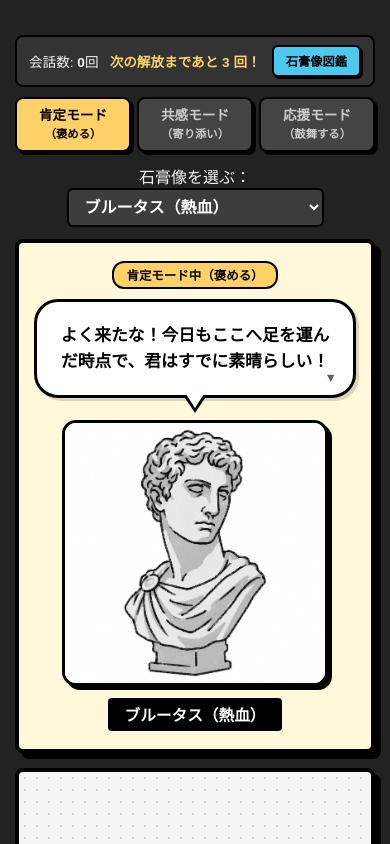
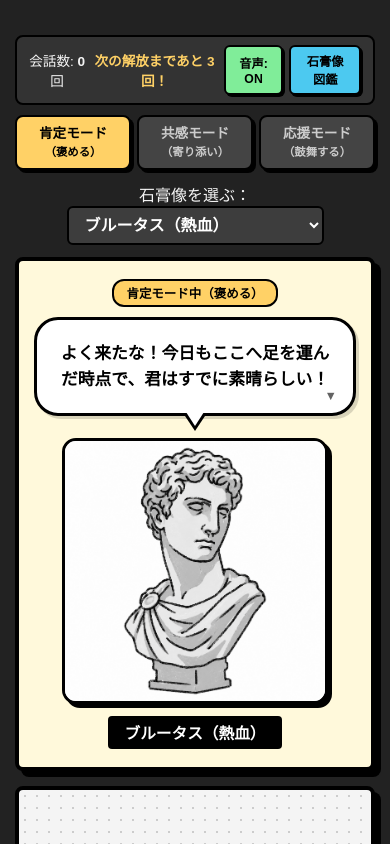
Before and after one commit to withers1107-cyber/gs_localstorage_kadai, a plain HTML site: page index.html in a window 390 px wide. Shown: the top 844 px of the page. Drawn offline with Linux system fonts and the light colour scheme.

```diff
--- a/css/style.css
+++ b/css/style.css
@@ -7,7 +7,28 @@ body {
     padding: 15px;
     text-align: center;
   }
+  /* 音声ON/OFFボタン */
+.sound-toggle-btn {
+  background: #80ed99;
+  color: #000;
+  border: 2px solid #000;
+  border-radius: 6px;
+  padding: 5px 10px;
+  font-weight: bold;
+  cursor: pointer;
+  box-shadow: 2px 2px 0px #000;
+  font-size: 0.9em;
+}
 
+.sound-toggle-btn.muted {
+  background: #adb5bd;
+  color: #333;
+}
+
+.sound-toggle-btn:active {
+  transform: translate(2px, 2px);
+  box-shadow: none;
+}
   /* ステータス＆図鑑ボタンバー */
   .status-bar {
     background: #333;
@@ -522,3 +543,15 @@ body {
     font-weight: bold;
     cursor: pointer;
   }
+  .statue-img-wrap img {
+    width: 100%;
+    height: 100%;
+    object-fit: cover;
+    object-position: top center;
+  }
+
+  /* 縦長画像（ミロのヴィーナスなど）を枠内に全体収める設定 */
+  .statue-img-wrap img.fit-contain {
+    object-fit: contain;
+    background: #fff;
+  }
--- a/index.html
+++ b/index.html
@@ -7,12 +7,14 @@
   <link rel="stylesheet" href="./css/style.css">
 </head>
 <body>
-
   <!-- ステータス＆図鑑ボタンバー -->
   <div class="status-bar">
     <span>会話数: <b id="talk-count">0</b>回</span>
     <span class="next-unlock" id="next-unlock-text">次の解放まであと3回！</span>
-    <button class="dex-open-btn" onclick="openDex()">石膏像図鑑</button>
+    <div style="display: flex; gap: 6px;">
+      <button class="sound-toggle-btn" id="sound-toggle-btn" onclick="toggleSound()">音声: ON</button>
+      <button class="dex-open-btn" onclick="openDex()">石膏像図鑑</button>
+    </div>
   </div>
 
   <!-- 3モード切り替えボタン -->
--- a/js/main.js
+++ b/js/main.js
@@ -45,6 +45,7 @@ const statues = {
   venus: {
     name: 'ミロのヴィーナス（癒やし）',
     unlockCount: 0,
+    fitContain: true,
     profile: '包容力あふれる優しい女神。肯定では魅力を称え、共感では寄り添い、応援では温かく背中を押す。',
     img: 'images/venus.jpg',
     fallbackImg: 'https://placehold.jp',
@@ -312,6 +313,7 @@ const statues = {
 
 let logs = JSON.parse(localStorage.getItem('statueLogs')) || new Array();
 let talkCount = Number(localStorage.getItem('statueTalkCount')) || 0;
+let isSoundOn = localStorage.getItem('statueSoundOn') !== 'false';
 
 localStorage.removeItem('statuePhotos');
 
@@ -321,7 +323,27 @@ const statues = {
 const speechEl = document.getElementById('statue-speech');
 const cursorEl = document.getElementById('rpg-cursor');
 
-  // RPG風タイプライター演出用のタイマー管理
+function updateSoundButton() {
+  const btn = document.getElementById('sound-toggle-btn');
+  if (!btn) return;
+  if (isSoundOn) {
+    btn.textContent = '音声: ON';
+    btn.classList.remove('muted');
+  } else {
+    btn.textContent = '音声: OFF';
+    btn.classList.add('muted');
+  }
+}
+
+function toggleSound() {
+  isSoundOn = !isSoundOn;
+  localStorage.setItem('statueSoundOn', isSoundOn);
+  updateSoundButton();
+  if (!isSoundOn && 'speechSynthesis' in window) {
+    speechSynthesis.cancel();
+  }
+}
+
 let delayTimer = null;
 let typeTimer = null;
 let currentFullText = '';
@@ -338,7 +360,6 @@ const statues = {
   }
 }
 
-  // 吹き出しをクリックしたら演出をスキップして全文表示
 function finishTypingImmediately() {
   if (!delayTimer && !typeTimer) return;
   stopTypingTimers();
@@ -352,7 +373,6 @@ const statues = {
   }
 }
 
-  // RPG風に「間」を置いてから1文字ずつカタカタ表示する関数
 function showRpgMessage(text, pitch, rate, delayMs, onComplete) {
   stopTypingTimers();
   currentFullText = text;
@@ -369,7 +389,6 @@ const statues = {
     speechEl.classList.remove('thinking-dots');
     speechEl.textContent = '';
 
-      // セリフが流れ始めるタイミングで音声も再生
     if (pitch !== null) {
       speak(text, pitch, rate);
     }
@@ -527,6 +546,7 @@ const statues = {
   chatLogEl.scrollTop = chatLogEl.scrollHeight;
 }
 
+updateSoundButton();
 updateModeButtons();
 renderSelectorAndProgress();
 updateStatueUI(false);
@@ -549,6 +569,7 @@ const statues = {
 
   imgEl.onerror = () => { imgEl.src = data.fallbackImg; };
   imgEl.src = data.img;
+  imgEl.classList.toggle('fit-contain', Boolean(data.fitContain));
 
   if (speakGreeting) {
     showRpgMessage(modeLines.greeting, data.pitch, data.rate, 250, null);
@@ -600,10 +621,8 @@ const statues = {
 
   renderSelectorAndProgress();
 
-    // まず自分の発言を履歴に即座に追加
   appendBubble('あなた', userText, true);
 
-    // 650ミリ秒の間（・・・・）を置いてから、RPGのように1文字ずつ石膏像がしゃべり始める
   showRpgMessage(reply, data.pitch, data.rate, 650, () => {
     appendBubble(`${data.name}【${modeLabel}】`, reply, false);
     logs.push({ sender: 'あなた', text: userText });
@@ -613,6 +632,7 @@ const statues = {
 }
 
 function speak(text, pitch, rate) {
+  if (!isSoundOn) return;
   if (!('speechSynthesis' in window)) return;
   speechSynthesis.cancel();
   const cleanText = text.replace(/[「」…（）]/g, '');
```
Lines whose indentation alone changed are shown as unchanged.
